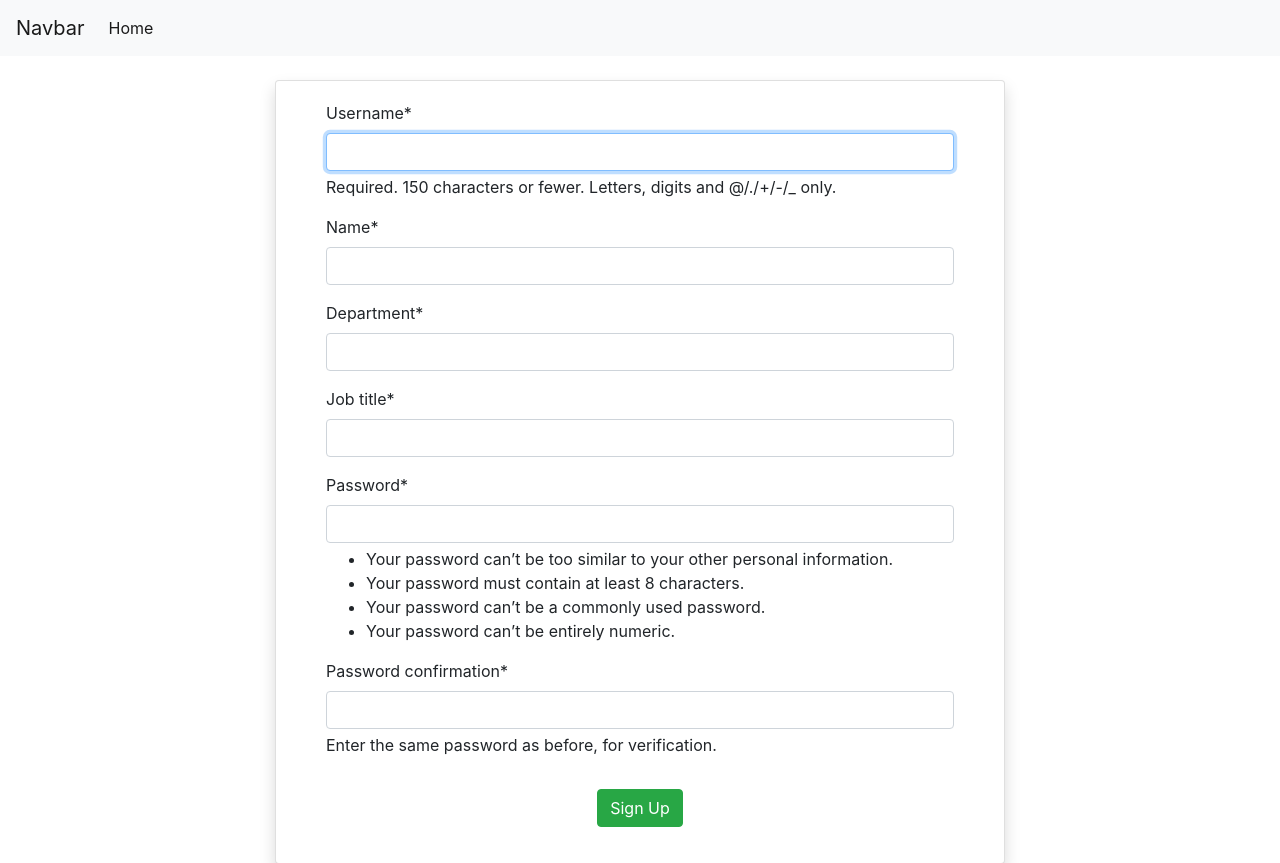
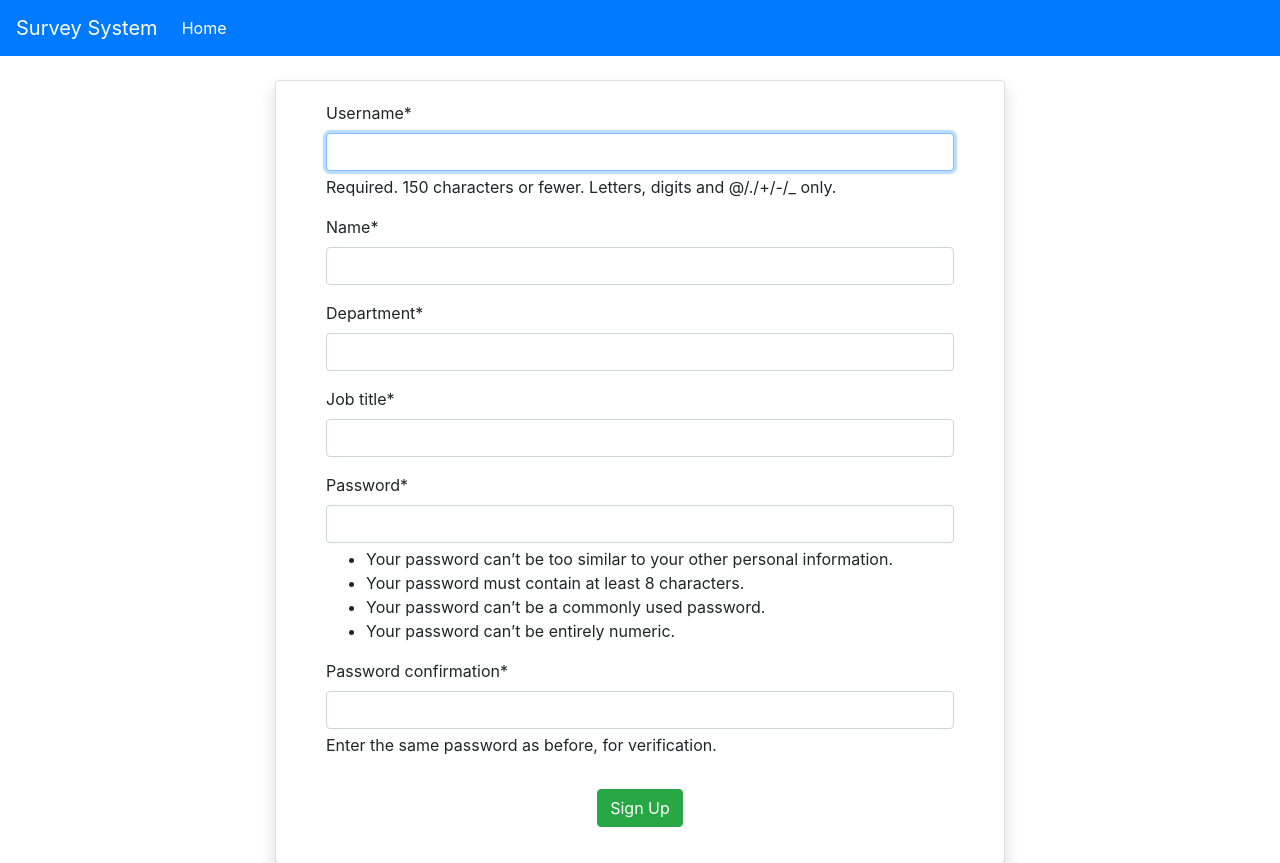
Before and after one commit to Omarmansour557/Employee-Survey-System, a Django app: page /accounts/signup/ in a window 1280 px wide. Shown: the top 863 px of the page. Run offline with Django 4.2, Linux system fonts and the light colour scheme; parts of the project's set-up code (start-up, migrations or seed data) failed here and were passed over; some libraries are stand-ins or nearby versions.

Commit message:
changed navbar color

```diff
--- a/templates/base.html
+++ b/templates/base.html
@@ -14,8 +14,8 @@
 
 <body>
 
-    <nav class="navbar navbar-expand-lg navbar-light bg-light">
-        <a class="navbar-brand" href="#">Navbar</a>
+    <nav class="navbar navbar-expand-lg navbar-dark bg-primary">
+        <a class="navbar-brand" href="#">Survey System</a>
         <button class="navbar-toggler" type="button" data-toggle="collapse" data-target="#navbarNav" aria-controls="navbarNav" aria-expanded="false" aria-label="Toggle navigation">
           <span class="navbar-toggler-icon"></span>
         </button>
```
